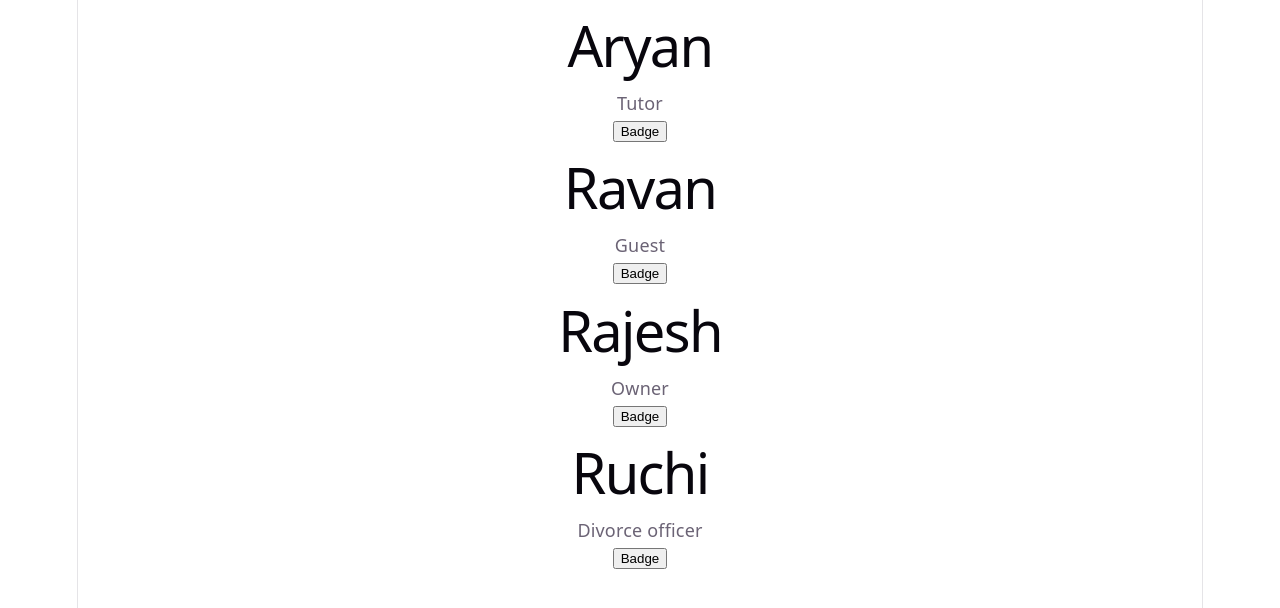
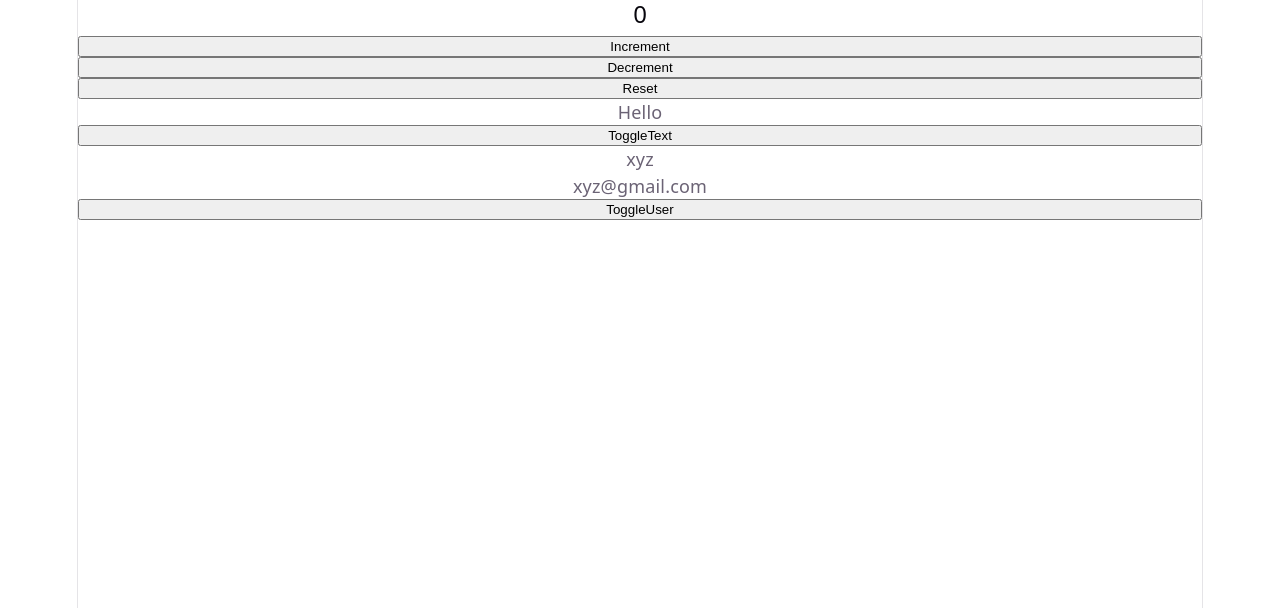
Before and after one commit to Aryan-basatia/react-fundamental, a React (Vite) app: page / in a window 1280 px wide. Shown: the top 608 px of the page. Built offline with nearby package versions, Linux system fonts and the light colour scheme.

Commit message:
feat: Counter, ToggleText, UserForm — useState practice

```diff
--- a/src/App.jsx
+++ b/src/App.jsx
@@ -1,20 +1,25 @@
-import UserCard from "./components/UserCard";
+/* import UserCard from "./components/UserCard";
+import Greeting from "./components/Greeting";
+import Profile from "./components/Profile"; */
+
+import Counter from "./components/Counter";
+import ToggleText from "./components/ToggleText";
+import UserForm from "./components/UserForm";
 
 function App() {
-  function handleClick(name) {
+  /* function handleClick(name) {
     console.log(name);
-  }
+  } */
   return (
     <>
+      {/* <Profile />
+      <Greeting />
       <UserCard
         name="Aryan"
         role="Tutor"
         onClick={() => handleClick("Admin")}
       />
-      <UserCard
-        name="Ravan"
-        onClick={() => handleClick("Admin")}
-      />
+      <UserCard name="Ravan" onClick={() => handleClick("Admin")} />
       <UserCard
         name="Rajesh"
         role="Owner"
@@ -24,7 +29,12 @@ function App() {
         name="Ruchi"
         role="Divorce officer"
         onClick={() => handleClick("Admin")}
-      />
+      /> */}
+
+        <Counter/>
+        <ToggleText/>
+        <UserForm />
+
     </>
   );
 }
--- /dev/null
+++ b/src/components/Counter.jsx
@@ -0,0 +1,24 @@
+import { useState } from "react";
+
+export default function Counter() {
+  const [count, setCount] = useState(0);
+
+  function incrementCount() {
+    setCount((prevCount) => prevCount + 1);
+  }
+  function decrementCount() {
+    setCount((prevCount) => prevCount - 1);
+  }
+  function resetCount() {
+    setCount(0);
+  }
+
+  return (
+    <>
+      <h2>{count}</h2>
+      <button onClick={() => incrementCount()}>Increment</button>
+      <button onClick={decrementCount}>Decrement</button>
+      <button onClick={resetCount}>Reset</button>
+    </>
+  );
+}
--- /dev/null
+++ b/src/components/ToggleText.jsx
@@ -0,0 +1,14 @@
+import { useState } from "react";
+
+export default function ToggleText() {
+  const [isVisible, setIsVisible] = useState(true);
+  function toogleText(){
+    setIsVisible(!isVisible)
+  }
+  return(
+    <>
+    <p>{isVisible ? 'Hello' : 'Goodbye'}</p>
+    <button onClick={toogleText}>ToggleText</button>
+    </>
+  )
+}
--- /dev/null
+++ b/src/components/UserForm.jsx
@@ -0,0 +1,20 @@
+import { useState } from "react";
+
+export default function UserForm() {
+  const [user, setUser] = useState({ name: "xyz", email: "xyz@gmail.com" });
+
+  function toggleUser() {
+    setUser((prevUser) => ({
+      ...prevUser,
+      name: "Aryan",
+      email: "aryan123@gmail.com",
+    }));
+  }
+  return(
+    <>
+        <p>{user.name}</p>
+        <p>{user.email}</p>
+        <button onClick={toggleUser}>ToggleUser</button>
+    </>
+  )
+}
```
